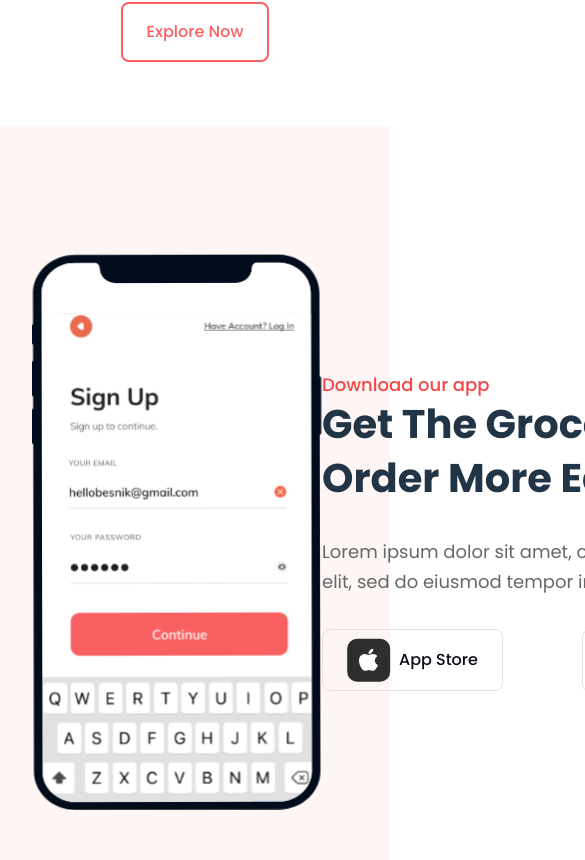
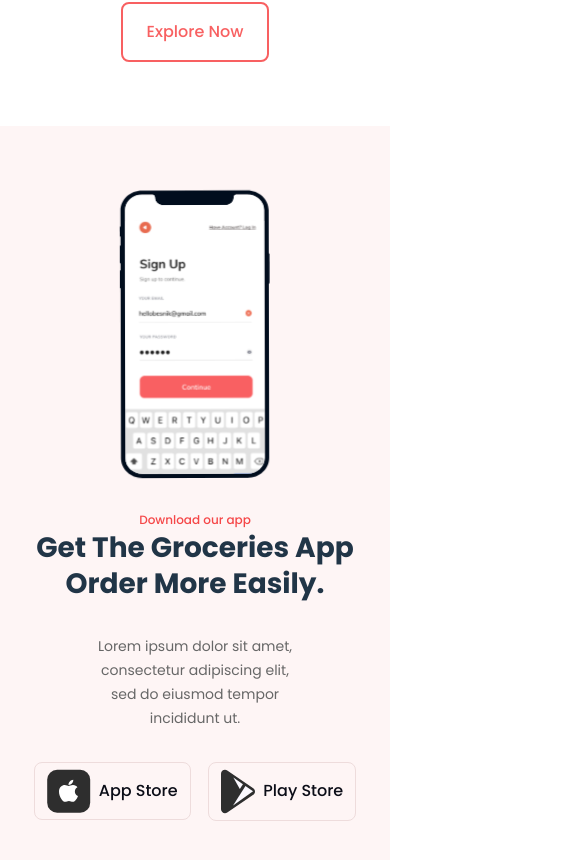
Before and after one commit to aykutyildiz26/grover, a React (Vite) app in the folder vite-grover/: page / in a window 390 px wide. Shown: the part 2939-3799 px from the top of the page, 585 px wide, since content can reach past the window. Built offline with nearby package versions, Linux system fonts and the light colour scheme.

Commit message:
[AY-6] - Responsiveness

```diff
--- a/vite-grover/src/components/ctaSection/cta.css
+++ b/vite-grover/src/components/ctaSection/cta.css
@@ -66,3 +66,65 @@
     transform: rotate(-3deg);
   }
 }
+
+@media screen and (max-width: 1200px) {
+  .cta-section {
+    padding: var(--space-64) var(--space-16);
+  }
+  .cta-image {
+    width: 25%;
+  }
+  .download-our-app-title-container h3 {
+    font-size: var(--fs-14);
+    line-height: var(--lh-20);
+  }
+  .download-our-app-title-container h2 {
+    white-space: nowrap;
+    font-size: var(--fs-34);
+    line-height: var(--lh-48);
+  }
+  .download-our-app-description {
+    width: 380px;
+    font-size: var(--fs-14);
+    line-height: var(--lh-24);
+  }
+  .download-our-app-button-container {
+    width: 100%;
+  }
+}
+
+@media screen and (max-width: 768px) {
+  .cta-section {
+    flex-direction: column;
+    gap: var(--space-32);
+  }
+  .cta-image {
+    width: 150px;
+  }
+  .download-our-app-container,
+  .download-our-app-title-container,
+  .download-our-app-title-container h2 {
+    align-items: center !important;
+    text-align: center;
+  }
+  .download-our-app-title-container h3 {
+    font-size: var(--fs-12);
+    line-height: var(--lh-20);
+  }
+  .download-our-app-title-container h2 {
+    white-space: normal;
+    font-size: var(--fs-28);
+    line-height: var(--lh-36);
+  }
+  .download-our-app-description{
+    width: 60%;
+    font-size: var(--fs-14);
+    line-height: var(--lh-24);
+  }
+  .download-our-app-button-container {
+    justify-content: space-evenly !important;
+  }
+  .download-our-app-button{
+    padding: var(--space-6) var(--space-12);
+  }
+}
```
Lines whose indentation alone changed are shown as unchanged.
